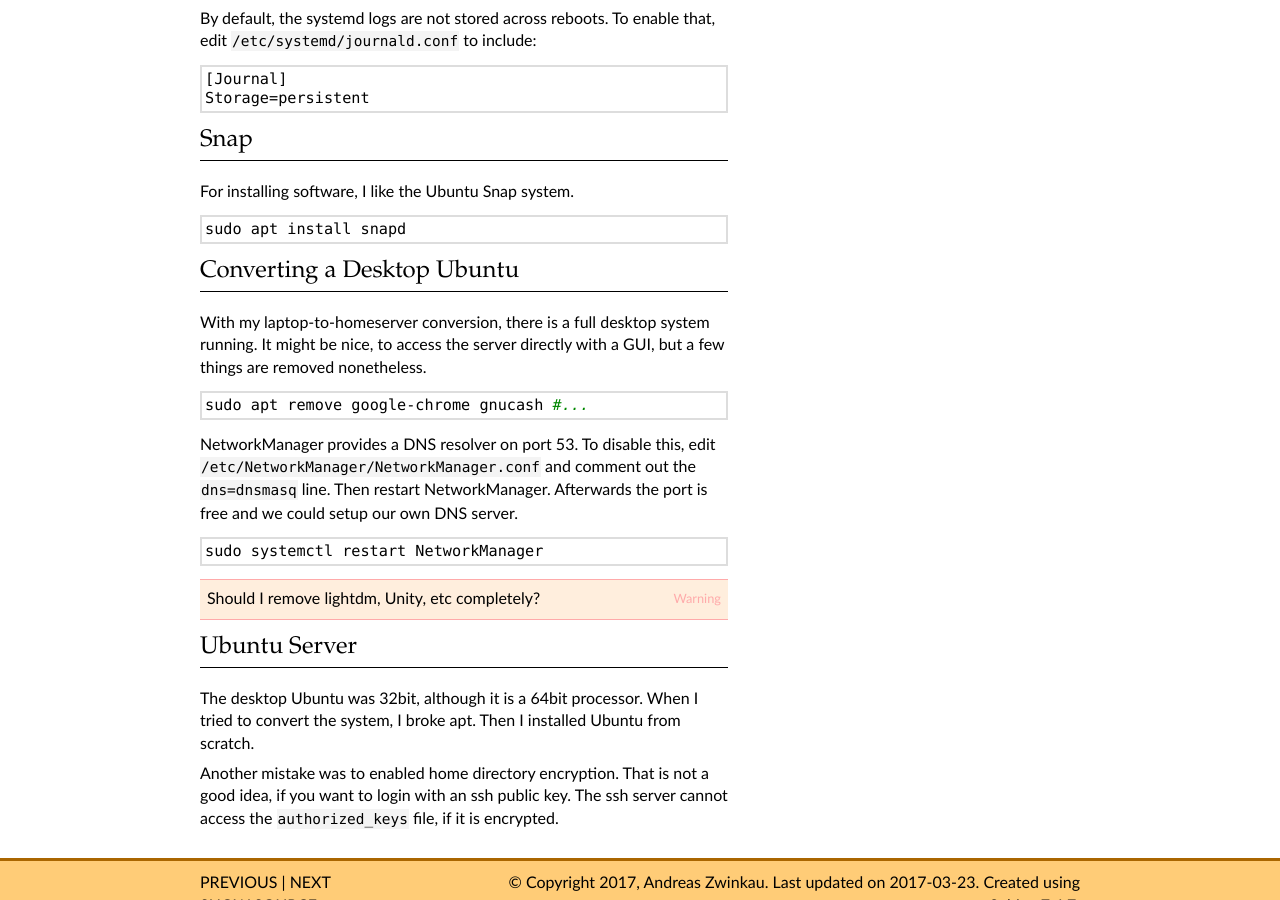
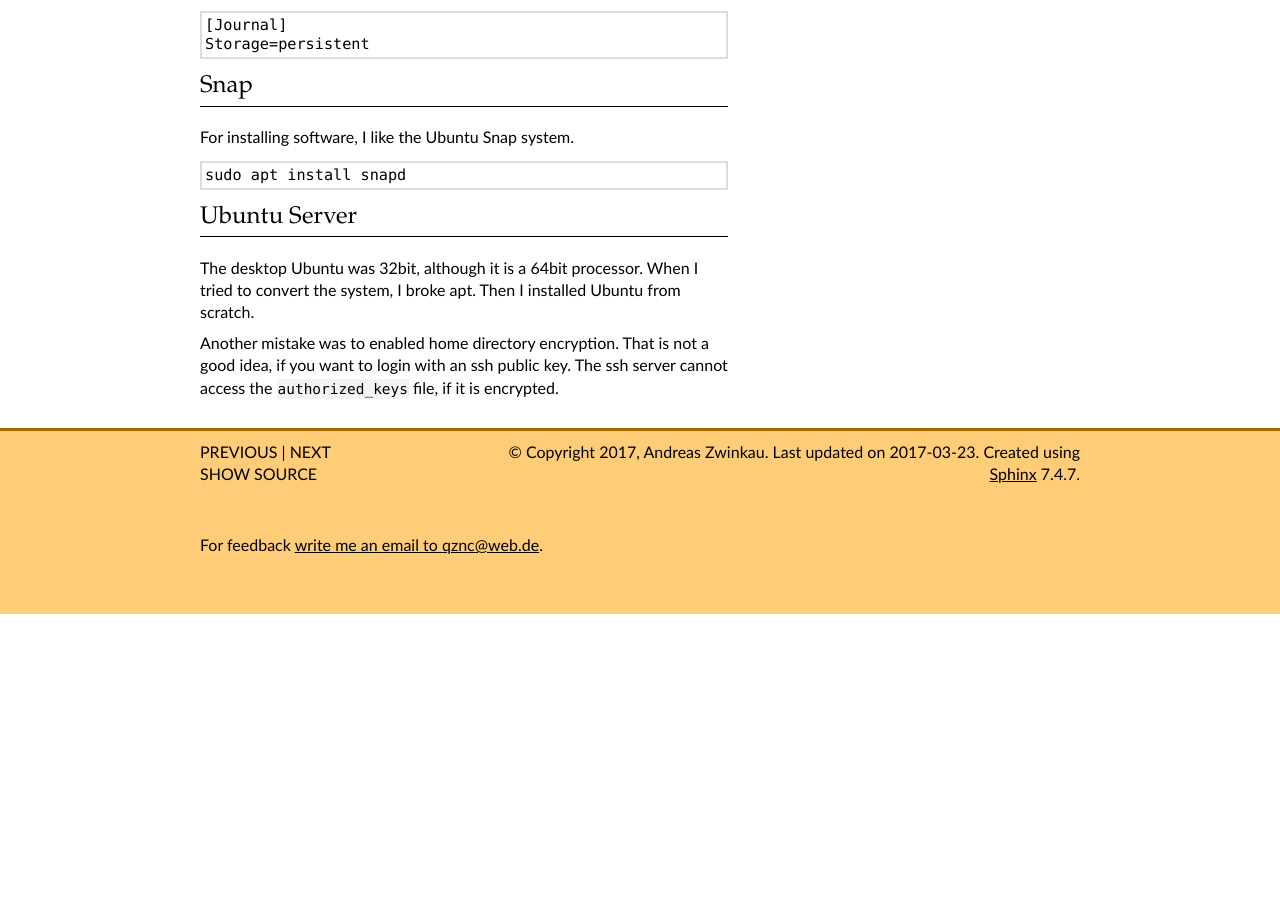
Before and after one commit to qznc/my-homeserver, a Sphinx documentation site: the page built from source/os.rst, in a window 1280 px wide and 900 px high, scrolled down 2677 px. Built offline with Sphinx 7.4.7, drawn with Linux system fonts in a browser that asks for light colours; after the commit the page ends 3291 px from its top, so only the background shows below that; some of the changed text lies outside the part shown.

Commit message:
Remove duplicate text

```diff
--- a/source/os.rst
+++ b/source/os.rst
@@ -114,10 +114,6 @@ we could setup our own DNS server.
 
    sudo systemctl restart NetworkManager
 
-.. warning::
-
-   Should I remove lightdm, Unity, etc completely?
-
 Networking
 ----------
 
@@ -206,35 +202,6 @@ I like the Ubuntu Snap system.
 
    sudo apt install snapd
 
-Converting a Desktop Ubuntu
----------------------------
-
-With my laptop-to-homeserver conversion,
-there is a full desktop system running.
-It might be nice,
-to access the server directly with a GUI,
-but a few things are removed nonetheless.
-
-.. code:: sh
-
-   sudo apt remove google-chrome gnucash #...
-
-NetworkManager provides a DNS resolver on port 53.
-To disable this,
-edit ``/etc/NetworkManager/NetworkManager.conf``
-and comment out the ``dns=dnsmasq`` line.
-Then restart NetworkManager.
-Afterwards the port is free and
-we could setup our own DNS server.
-
-.. code:: sh
-
-   sudo systemctl restart NetworkManager
-
-.. warning::
-
-   Should I remove lightdm, Unity, etc completely?
-
 Ubuntu Server
 -------------
 
```
